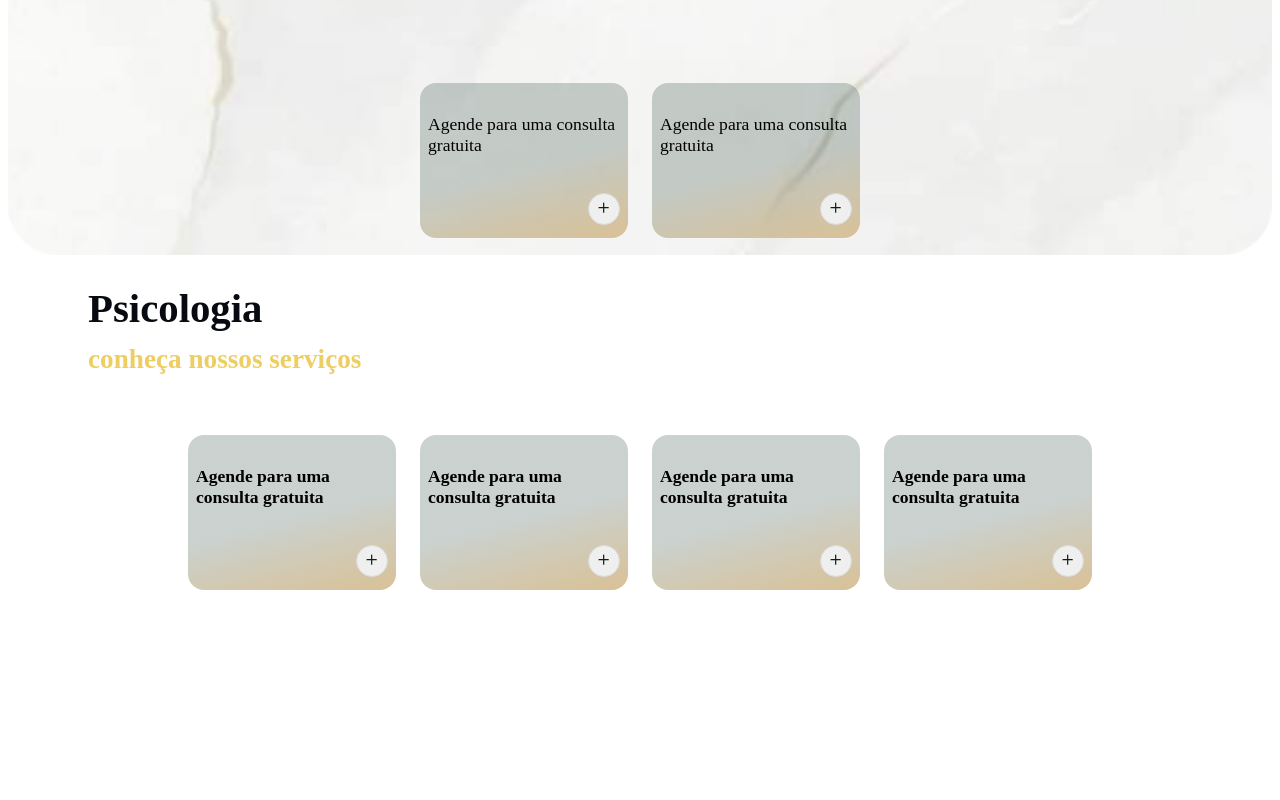
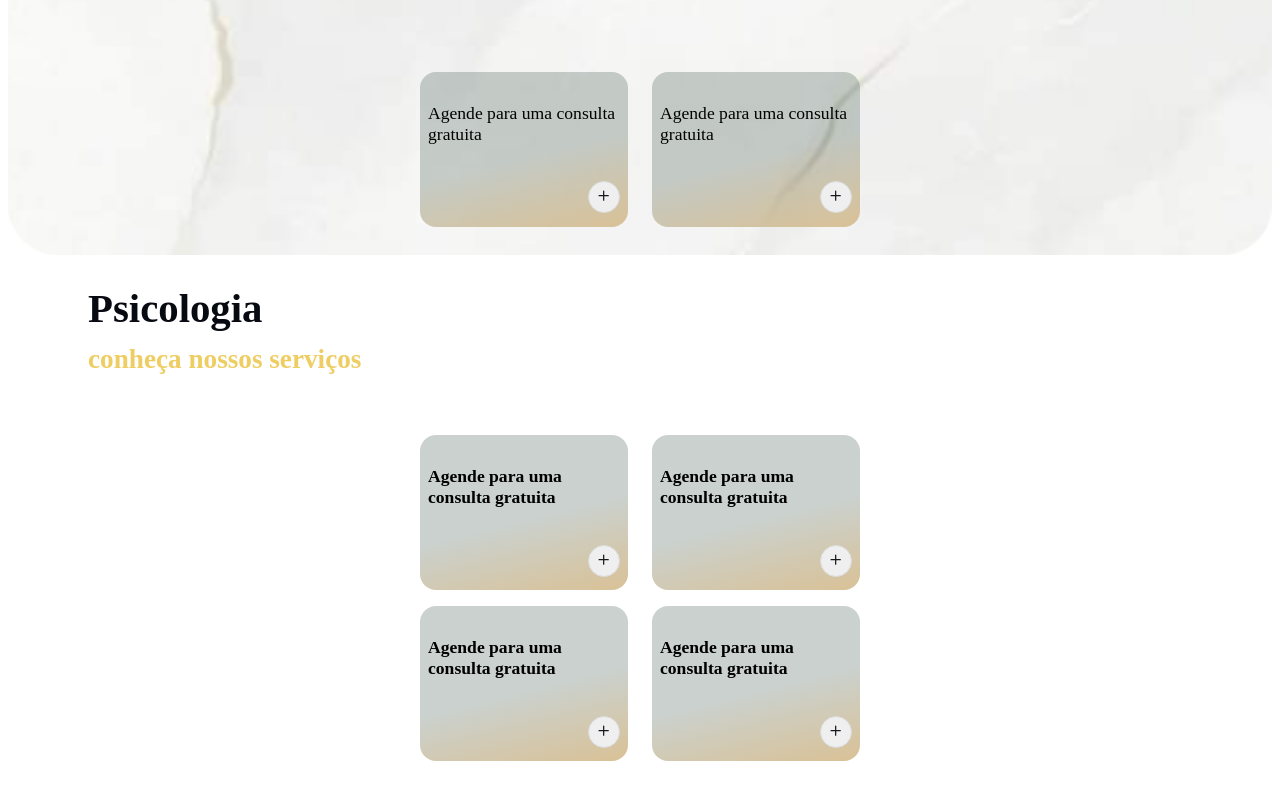
Before and after one commit to PedroPauloDias/psychology-website, a Next.js app: page / in a window 1280 px wide. Shown: the part 1141-1941 px from the top of the page. Built offline with nearby package versions, Linux system fonts and the light colour scheme.

Commit message:
adjust cards in header

```diff
--- a/src/components/Header/index.jsx
+++ b/src/components/Header/index.jsx
@@ -27,6 +27,8 @@ export const Header = () => {
         <S.Cards>
           <Card />
           <Card />
+        </S.Cards>
+        <S.Cards>
           <Card />
           <Card />
         </S.Cards>
--- a/src/components/Header/style.jsx
+++ b/src/components/Header/style.jsx
@@ -19,7 +19,8 @@ display: flex;
 align-items: center;
 justify-content: center;
 gap:1.5rem;
-flex-wrap: wrap;
+margin-bottom:1rem;
+
 `
 
 export const Image = styled.img`
```
